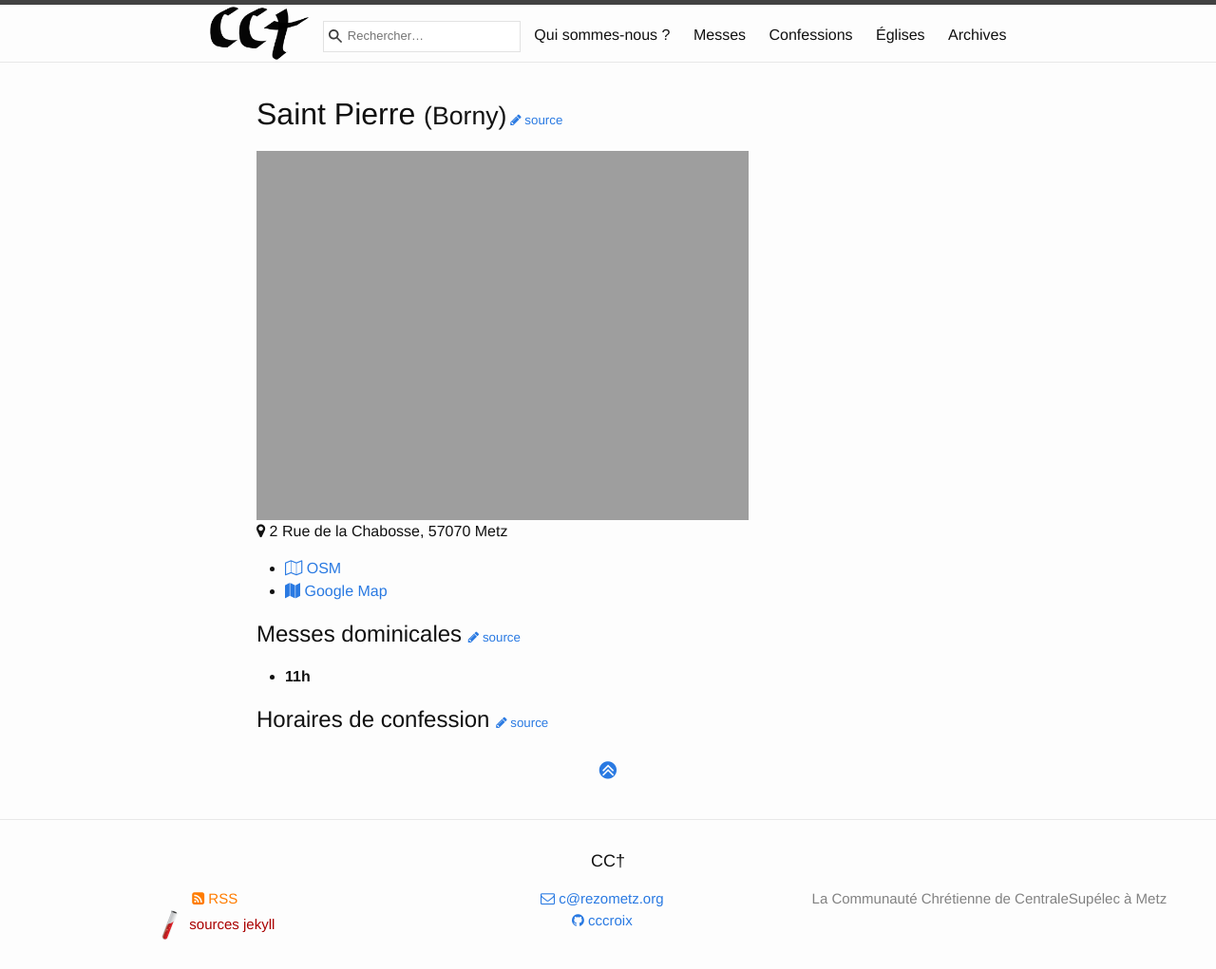
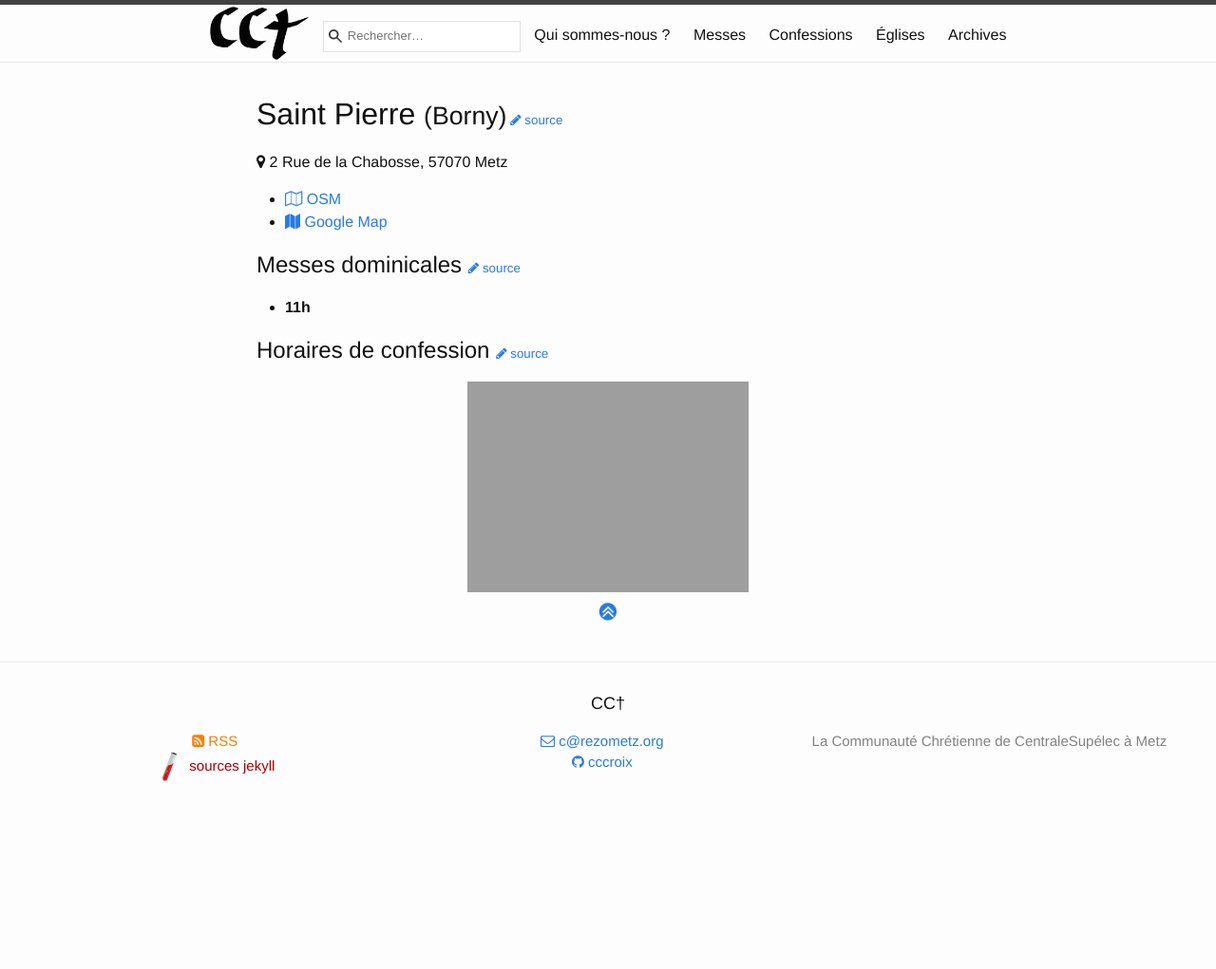
Before and after one commit to cccroix/cccroix.github.io, a Jekyll site: the page built from _eglises/pierre.md, in a window 1280 px wide. Shown: the whole page at 95% size. Built offline with Jekyll 4.4.1, drawn with Linux system fonts in a browser that asks for light colours; nearby versions of some CDN libraries; after the commit the page ends 900 px from its top, so only the background shows below that.

Commit message:
Correct img attribute in eglises.html
and place it at the bottom

```diff
--- a/_layouts/eglise.html
+++ b/_layouts/eglise.html
@@ -9,8 +9,6 @@ layout: default
 {% assign path = '_eglises/' | append: page.key | append: '.md' %}
 
 <h1>{{ page.nom }} <small>({{ page.lieu }})</small><span class="source">{% include edit.html path=path %}</span></h1>
-
-<img alt="{{ page.key }}" src="{{ '/img/eglises/{{ page.key }}.jpg' | prepend: site.baseurl }}" width="70%">
 
 <p><i class="fa fa-map-marker"></i> {{ page.adresse }}
 <br /></p>
@@ -63,6 +61,7 @@ layout: default
 {% endfor %}
 </ul>
 
+<center><img alt="{{ page.key }}" src="{{ site.url }}/img/eglises/{{ page.key }}.jpg" width="40%"></center>
 
 <article class="eglise-content">
 {{ content }}
```
